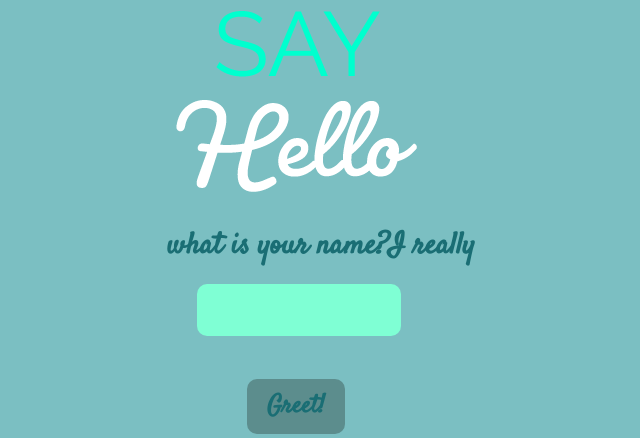
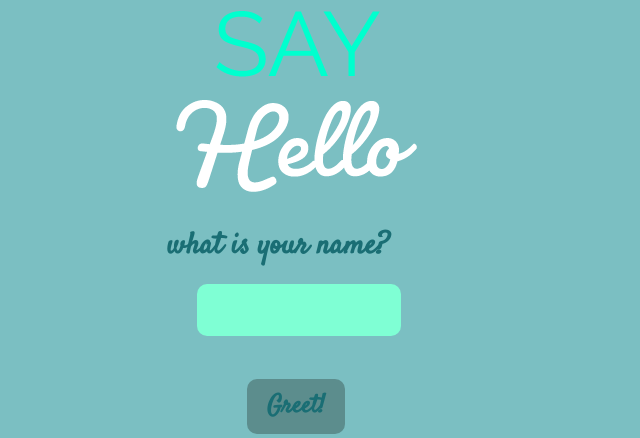
Before and after one commit to iniyan2006/say-hello, a Flask app: page / in a window 1280 px wide. Shown: the part 301-739 px from the top of the page, without its empty margins (340-980 px from the left). Run offline with Flask 2, Linux system fonts and the light colour scheme.

Commit message:
all set up

```diff
--- a/template/index.html
+++ b/template/index.html
@@ -13,7 +13,7 @@
 
 		<form  method="POST" action='greet'>
 			{%for message in get_flashed_messages()%}
-				<p><span style="font-weight: bolder;font-size: 30px;color:rgb(26, 110, 116);font-family: 'Satisfy',cursive;margin: 20px;text-align: center;">{{message}}I really <i class="nf nf-fa-heart"></i>
+				<p><span style="font-weight: bolder;font-size: 30px;color:rgb(26, 110, 116);font-family: 'Satisfy',cursive;margin: 20px;text-align: center;">{{message}}
 </span></p>
 			{% endfor %}
 			<div id="input_layout">
```
